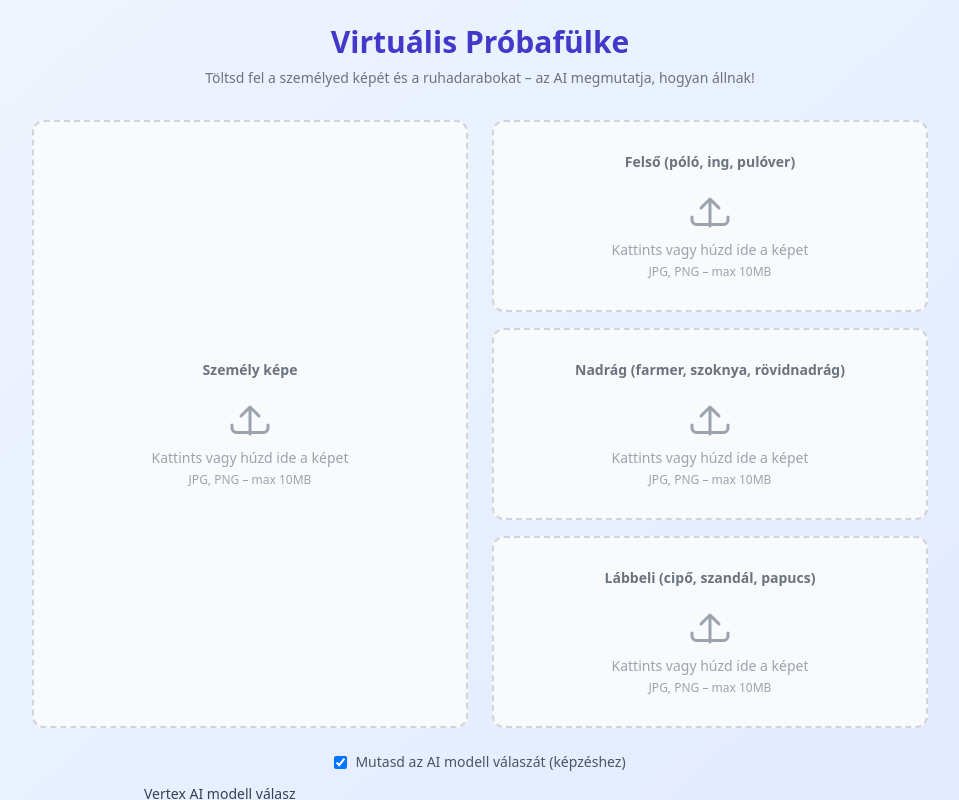
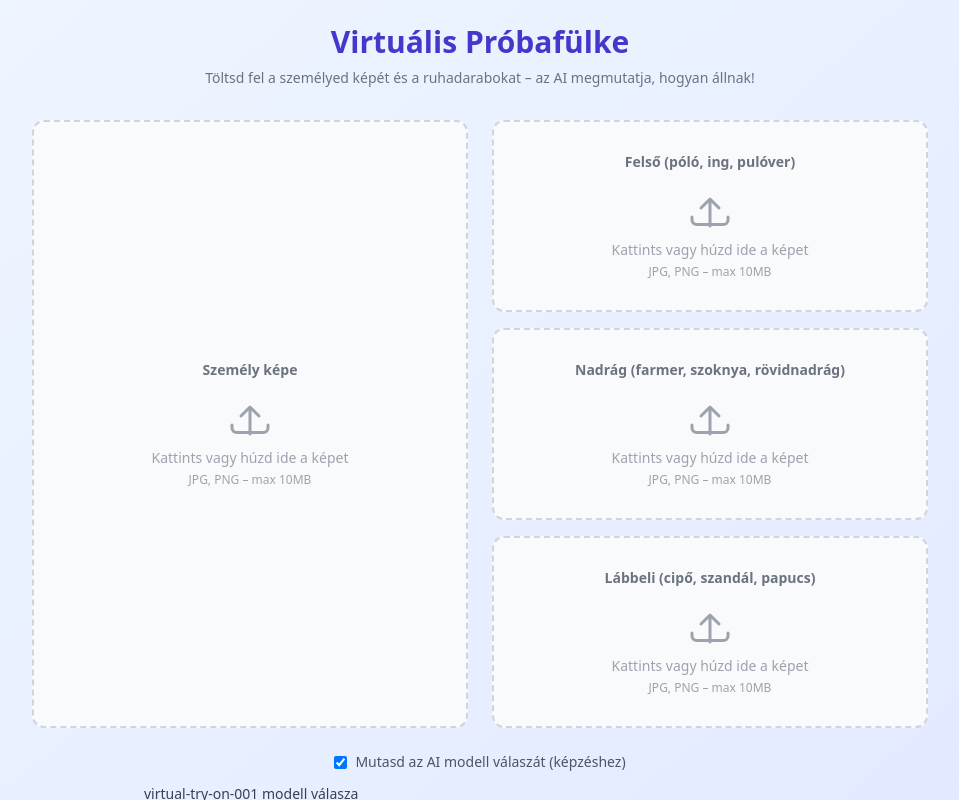
Before and after one commit to cloudsteak/trn-gcp-ai-virtual-tryon, a React (Vite) app in the folder client/: page / in a window 1280 px wide. Both pictures are taken after a click on the label "Mutasd az AI modell válaszát (képzéshez)". Shown: the top 800 px of the page, without its empty margins (160-1119 px from the left). Built offline with nearby package versions, Linux system fonts and the light colour scheme.

Commit message:
Update error messages and labels for virtual try-on feature
- Change error message references from "Vertex AI" to "virtual-try-on-001" in README.md and App.jsx for consistency.
- Update logging and exception handling in main.py to reflect the new model name, improving clarity in error reporting.

```diff
--- a/client/src/App.jsx
+++ b/client/src/App.jsx
@@ -122,7 +122,7 @@ export default function App() {
           {showModelResponse && (
             <div className="w-full max-w-2xl">
               <label htmlFor="model-response" className="block text-sm font-medium text-gray-700 mb-1">
-                Vertex AI modell válasz
+                virtual-try-on-001 modell válasza
               </label>
               <textarea
                 id="model-response"
```
Also changed, not shown: 2 other files (tests, documents, lock files or other folders).
